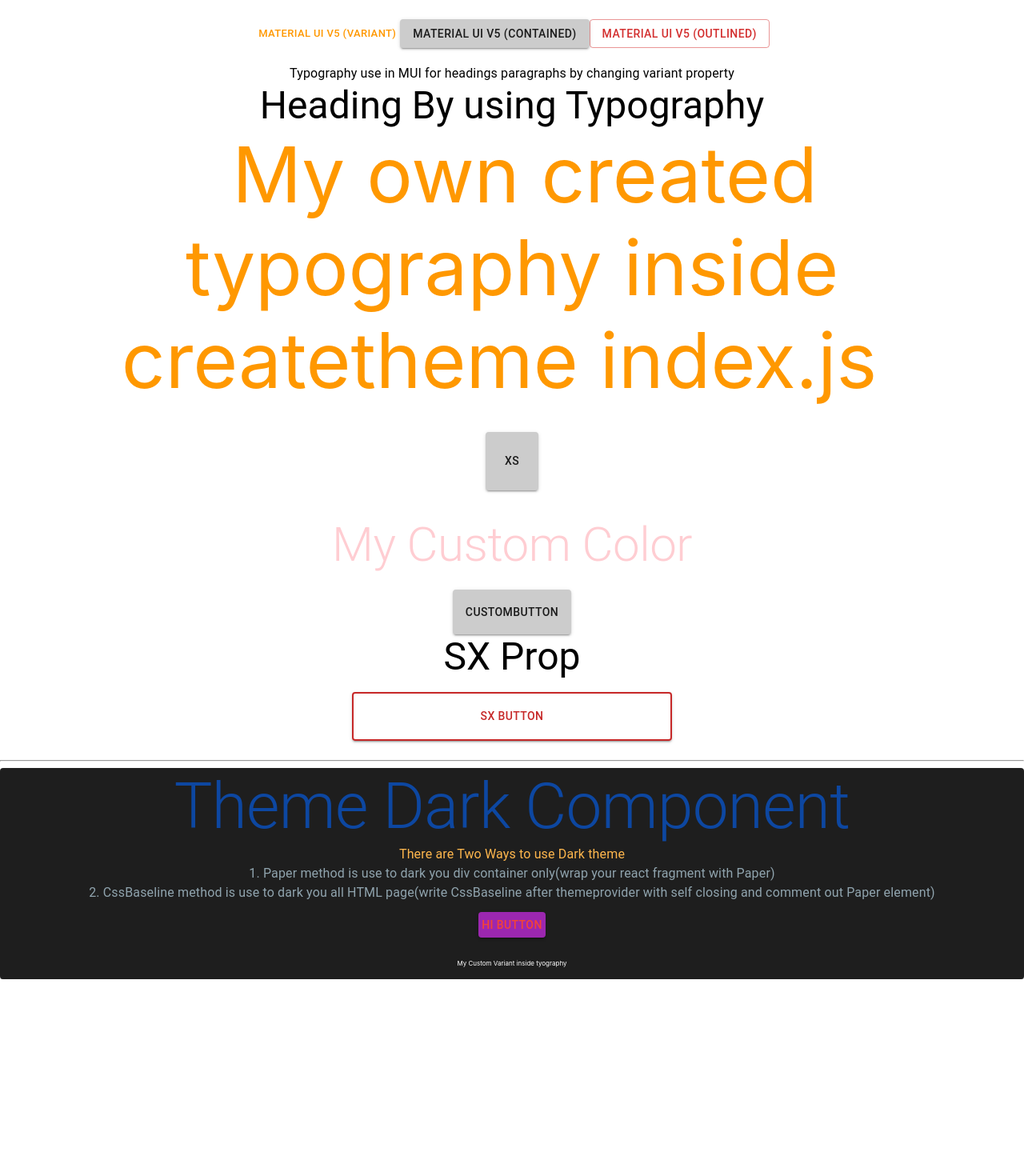
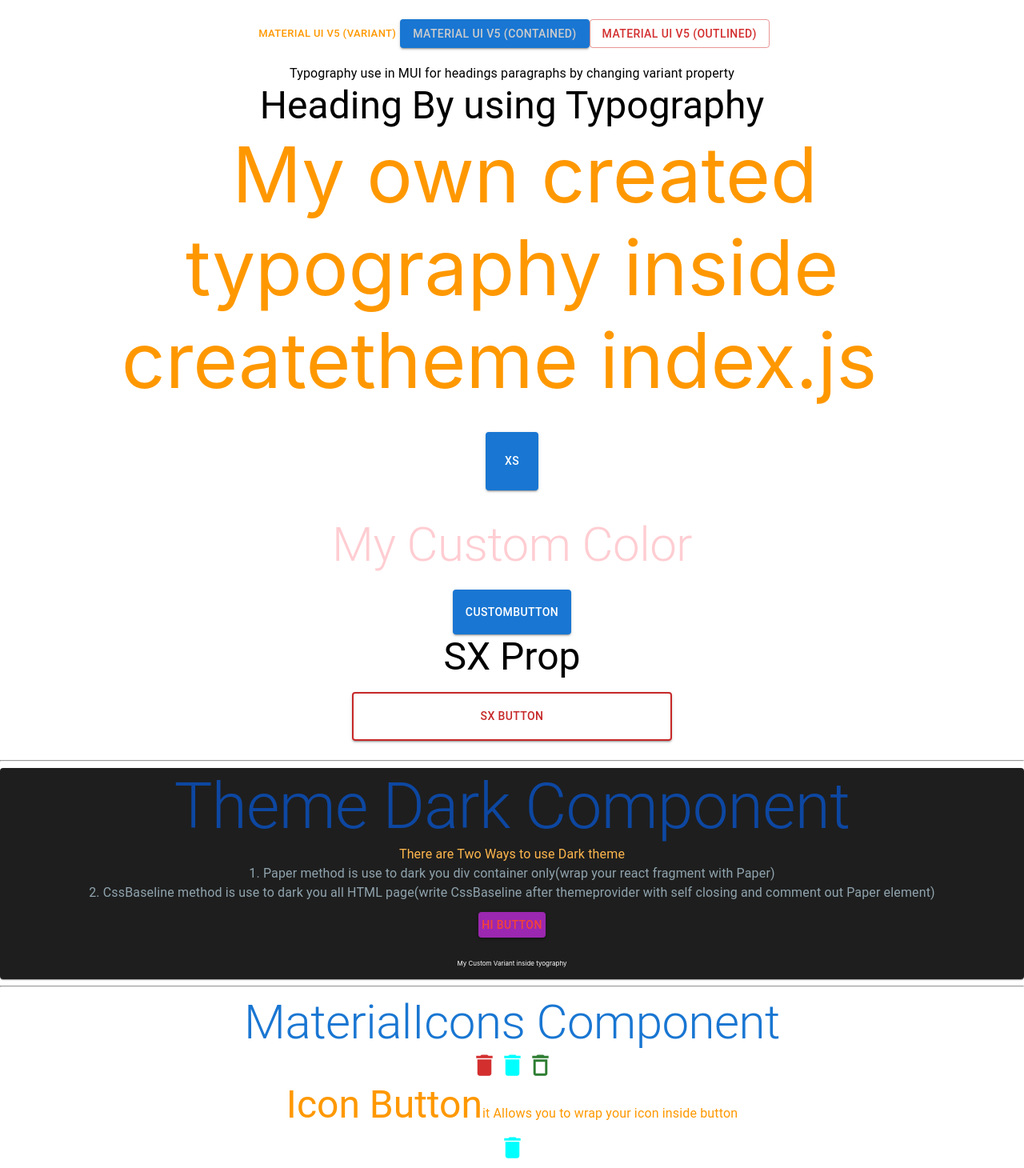
Before and after one commit to ZeeshiDeveloper/Material-UI-V5-for-Designing-in-React, a React (Create React App) app: page / in a window 1280 px wide. Shown: the part 45-1505 px from the top of the page at 80% size. Before the commit the page ends 1269 px from the top, so only its background shows below. Built offline with nearby package versions, Linux system fonts and the light colour scheme.

Commit message:
Icons, Icon Buttons in MaterialIcons Component.

```diff
--- a/package.json
+++ b/package.json
@@ -5,6 +5,7 @@
   "dependencies": {
     "@emotion/react": "^11.10.4",
     "@emotion/styled": "^11.10.4",
+    "@mui/icons-material": "^5.10.9",
     "@mui/material": "^5.10.10",
     "@testing-library/jest-dom": "^5.16.5",
     "@testing-library/react": "^13.4.0",
--- a/src/App.js
+++ b/src/App.js
@@ -5,6 +5,7 @@
 // dtyling inside jsx first import styled and then create your custom styling
 import { styled } from "@mui/material/styles";
 import ThemeDark from './components/ThemeDark';
+import MaterialIcons from './components/MaterialIcons';
 
 function App() {
 
@@ -21,7 +22,7 @@
       {/* go to buttom api at the last of the page in chrome and then check all props there */}
        <h2>There are Three Variants Of Buttons</h2>
        <Button variant="text" color="secondary" size="small">MAterial UI V5 (Variant)</Button>
-       <Button variant="contained" color="primary">MAterial UI V5 (Contained)</Button>
+       <Button sx={{color:"primary.superLight"}} variant="contained">MAterial UI V5 (Contained)</Button>
        <Button color="error" variant="outlined">MAterial UI V5 (Outlined)</Button>
     <br />
     <br />
@@ -76,6 +77,8 @@
       <br />
       <hr />
       <ThemeDark />
+      <hr />
+      <MaterialIcons />
     </div>
   );
 }
--- /dev/null
+++ b/src/components/MaterialIcons.js
@@ -0,0 +1,25 @@
+import React from 'react'
+import { Typography } from '@mui/material'
+import {Delete, DeleteOutlineOutlined} from '@mui/icons-material';
+import IconButton from '@mui/material/IconButton';
+// import DeleteOutlineOutlinedIcon from '@mui/icons-material/DeleteOutlineOutlined';
+
+const MaterialIcons = () => {
+  return (
+    <div>
+        <Typography variant="h2" color="primary.superDark">MaterialIcons Component</Typography>
+        <Delete color="error" fontSize='large'/>
+        <Delete fontSize='large' sx={{color:"aqua"}}/>
+        <DeleteOutlineOutlined fontSize='large' color='success'/>
+        {/* Icon Buttons */}
+        <Typography variant="h3" color="secondary">
+            Icon Button<Typography sx={{display:"inline-block"}}>it Allows you to wrap your icon inside button</Typography>
+        </Typography>
+        <IconButton>
+            <Delete fontSize='large' sx={{color:"aqua"}}/>
+        </IconButton>
+    </div>
+  )
+}
+
+export default MaterialIcons
--- a/src/index.js
+++ b/src/index.js
@@ -11,8 +11,9 @@
 const theme = createTheme({
   palette:{
     primary:{
-      main:"#CCC",
-      superDark:"#1976d2"
+      main:"#1976d2",
+      superDark:"#1976d2",
+      superLight:"#CCC",
     },
     secondary:{
       main: orange[500]
```
Also changed, not shown: 1 other file (tests, documents, lock files or other folders).
